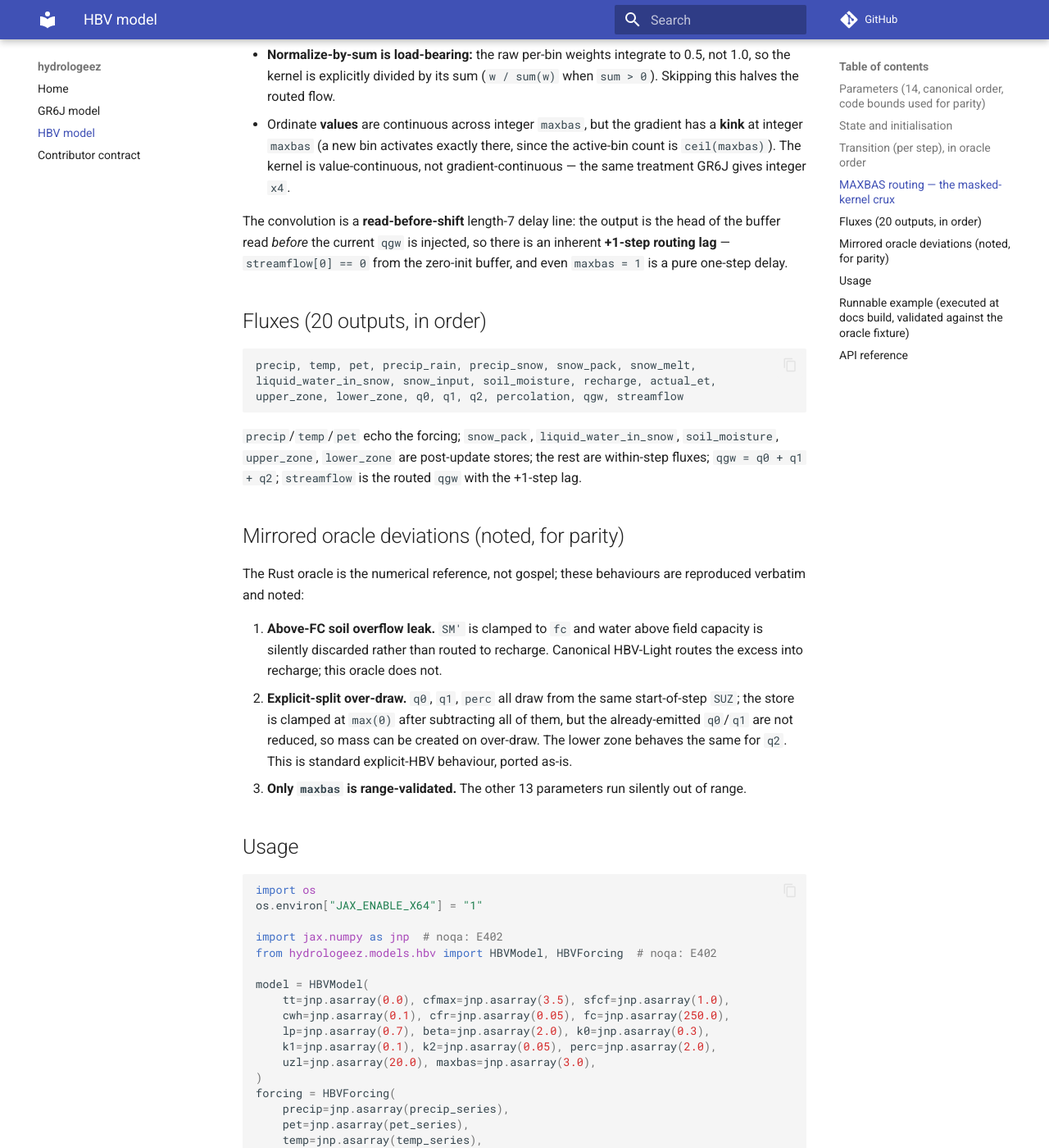
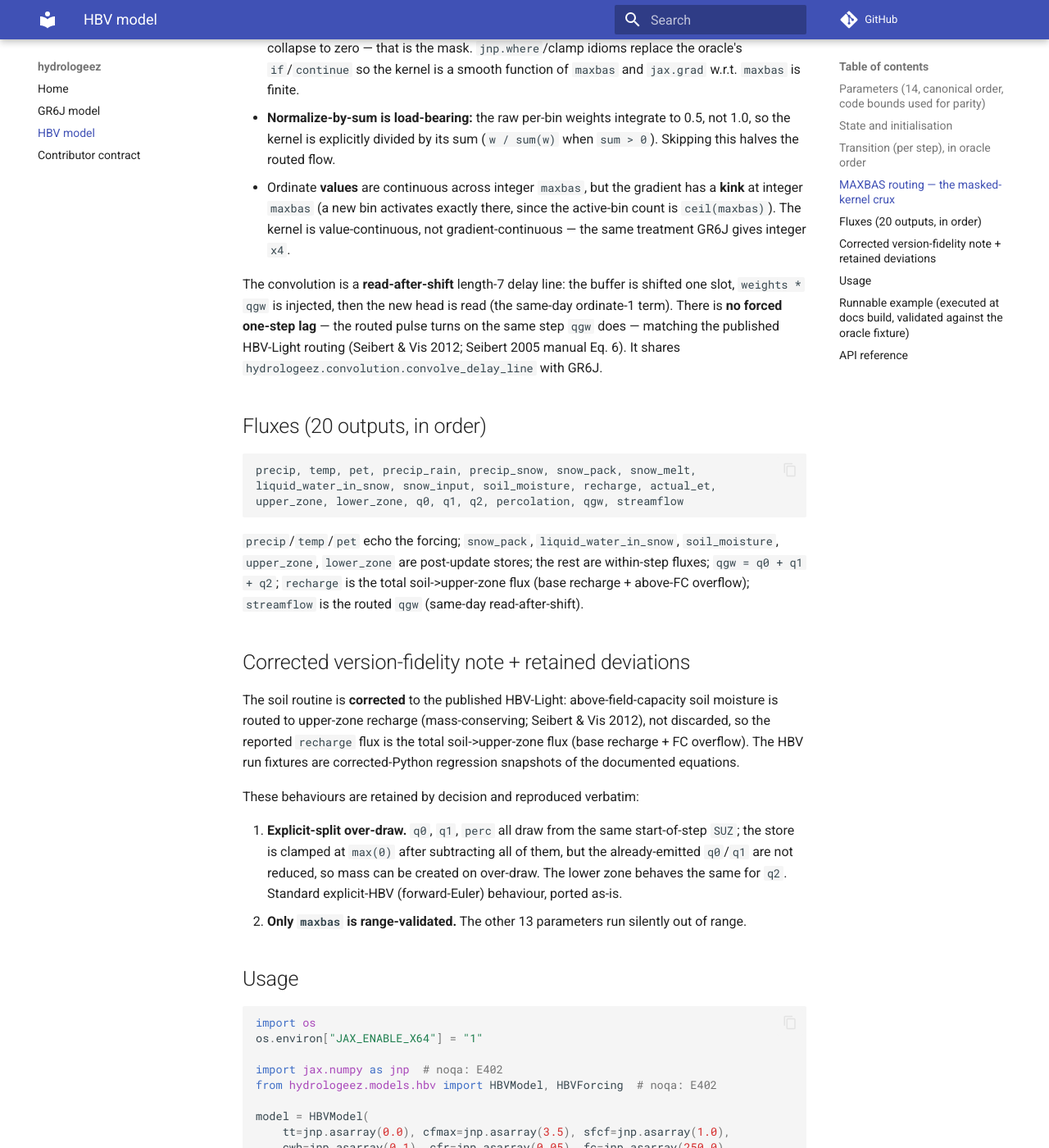
Before and after one commit to CooperBigFoot/hydrologeez, an MkDocs documentation site: the page built from docs/hbv.md, in a window 1280 px wide and 1400 px high, scrolled down 2615 px. Shown: the whole window at 82% size. Built offline with MkDocs 1.6.1 and Material for MkDocs 9.7.7, drawn with Linux system fonts in a browser that asks for light colours; comment, search, counter and statistics services are not loaded; some of the changed text lies outside the part shown.

Commit message:
fix(hbv): routing read-after-shift and route above-FC soil overflow to recharge (version-audit S2) (#25)
Version-audit S2 (final): fix the two confirmed HBV-Light divergences from the
published reference (Seibert & Vis 2012; Seibert 2005), atomically with fixture
regeneration and locking-test rewrites.

1. Routing read-after-shift. convolve_routing read its output BEFORE the
   shift-and-add injected the current step's qgw (a spurious +1-step streamflow
   lag). It now delegates to the shared src/hydrologeez/convolution.py::
   convolve_delay_line (read-after-shift; same-day ordinate-1 term), sharing the
   frozen helper introduced by the GR6J step. Only the streamflow column changes.
2. Above-FC overflow routed to recharge (mass conservation). update_soil_moisture
   clipped SM to [0, fc] and silently DISCARDED water above field capacity.
   It now returns (new_sm, overflow); model.py routes recharge_total = recharge +
   overflow to the upper zone and reports it as the recharge flux, so no water is
   discarded. The 0-floor over-draw (standard forward-Euler HBV) is kept.

Regenerated the 2 HBV run fixtures (canonical, maxbas25) from the corrected model
and added a new hbv_camels_06224000_overflow.npz stress fixture (fc=50, beta=6)
that exercises the above-FC path (SM reaches FC on 101 steps; overflow routed to
recharge; per-step mass balance to 7e-15). hbv_triangular_weights.npz is unchanged
(no equation touches the MAXBAS weights).

Rewrote the locking tests that encoded the +1-step lag to the corrected same-day
property argmax(streamflow>0) == argmax(qgw>0) (streamflow[0]==0 does not
distinguish the fix, since qgw[0]==0 while the stores fill). Added overflow unit +
fixture mass-balance tests and extended HBV parity coverage to the overflow
fixture. Mirrored the corrected wiring in reference_step. Updated docs/hbv.md,
docs/contracts.md (both models' corrected Python equations are now the oracle),
the README HBV section, and the quickstart.

Delta report (buggy-Python vs corrected-Python A/B) confirms canonical and maxbas25
change EXACTLY {streamflow}. Gate green: 96 passed, ruff+ty clean, both --verify
reproduce all fixtures (incl. the new overflow fixture). Calibration parity tests
pass unchanged.

```diff
--- a/docs/examples/hbv_quickstart.py
+++ b/docs/examples/hbv_quickstart.py
@@ -61,11 +61,11 @@
     max_rel = float(np.max(np.abs(sim_eval - oracle_eval) / (np.abs(oracle_eval) + 1e-8)))
     nse_val = float(nse(jnp.asarray(oracle_eval), jnp.asarray(sim_eval)))
     kge_val = float(kge(jnp.asarray(oracle_eval), jnp.asarray(sim_eval)))
-    print(f"[parity] max relative streamflow error vs Rust oracle: {max_rel:.2e}")
+    print(f"[parity] max relative streamflow error vs committed oracle fixture: {max_rel:.2e}")
     print(f"[metrics] NSE = {nse_val:.6f}; KGE = {kge_val:.6f} (post warm-up)")
 
     np.testing.assert_allclose(sim_eval, oracle_eval, rtol=RTOL, atol=ATOL)
-    print("[parity] streamflow within rtol=1e-4 atol=1e-6 of the Rust oracle: OK")
+    print("[parity] streamflow within rtol=1e-4 atol=1e-6 of the committed oracle fixture: OK")
 
 
 main()
--- a/docs/hbv.md
+++ b/docs/hbv.md
@@ -64,12 +64,16 @@
    - *Actual ET:* `lp_threshold = lp*fc`; `ET = pet` if `SM >= lp_threshold` else
      `pet*SM/lp_threshold`; capped `ET = min(ET, max(SM, 0))`; `0` if `fc <= 0` or
      `lp <= 0`.
-   - *Update:* `SM' = clip(SM + (snow_input - recharge) - ET, 0, fc)`.
+   - *Update:* `SM_raw = SM + (snow_input - recharge) - ET`;
+     `overflow = max(SM_raw - fc, 0)` is routed to upper-zone recharge (not
+     discarded); `SM' = clip(SM_raw, 0, fc)`. The reported `recharge` flux is the
+     total soil->upper-zone flux `recharge + overflow`.
 3. **Response.** `q0`, `q1`, `perc` all read the same start-of-step `SUZ`; `q2`
    reads start-of-step `SLZ`.
    - `q0 = k0 * max(SUZ - uzl, 0)`; `q1 = k1 * SUZ`.
    - `perc = min(perc_max, max(SUZ, 0))`.
-   - `SUZ' = max(SUZ + recharge - q0 - q1 - perc, 0)`.
+   - `SUZ' = max(SUZ + recharge_total - q0 - q1 - perc, 0)` (recharge_total =
+     base recharge + above-FC overflow).
    - `q2 = k2 * SLZ`; `SLZ' = max(SLZ + perc - q2, 0)`.
    - `qgw = q0 + q1 + q2` (percolation is an internal SUZ→SLZ transfer, not in
      `qgw`).
@@ -96,10 +100,12 @@
   active-bin count is `ceil(maxbas)`). The kernel is value-continuous, not
   gradient-continuous — the same treatment GR6J gives integer `x4`.
 
-The convolution is a **read-before-shift** length-7 delay line: the output is the
-head of the buffer read *before* the current `qgw` is injected, so there is an
-inherent **+1-step routing lag** — `streamflow[0] == 0` from the zero-init buffer,
-and even `maxbas = 1` is a pure one-step delay.
+The convolution is a **read-after-shift** length-7 delay line: the buffer is
+shifted one slot, `weights * qgw` is injected, then the new head is read (the
+same-day ordinate-1 term). There is **no forced one-step lag** — the routed pulse
+turns on the same step `qgw` does — matching the published HBV-Light routing
+(Seibert & Vis 2012; Seibert 2005 manual Eq. 6). It shares
+`hydrologeez.convolution.convolve_delay_line` with GR6J.
 
 ## Fluxes (20 outputs, in order)
 
@@ -111,23 +117,26 @@
 
 `precip`/`temp`/`pet` echo the forcing; `snow_pack`, `liquid_water_in_snow`,
 `soil_moisture`, `upper_zone`, `lower_zone` are post-update stores; the rest are
-within-step fluxes; `qgw = q0 + q1 + q2`; `streamflow` is the routed `qgw` with the
-+1-step lag.
+within-step fluxes; `qgw = q0 + q1 + q2`; `recharge` is the total soil->upper-zone
+flux (base recharge + above-FC overflow); `streamflow` is the routed `qgw`
+(same-day read-after-shift).
 
-## Mirrored oracle deviations (noted, for parity)
+## Corrected version-fidelity note + retained deviations
 
-The Rust oracle is the numerical reference, not gospel; these behaviours are
-reproduced verbatim and noted:
+The soil routine is **corrected** to the published HBV-Light: above-field-capacity
+soil moisture is routed to upper-zone recharge (mass-conserving; Seibert & Vis
+2012), not discarded, so the reported `recharge` flux is the total soil->upper-zone
+flux (base recharge + FC overflow). The HBV run fixtures are corrected-Python
+regression snapshots of the documented equations.
 
-1. **Above-FC soil overflow leak.** `SM'` is clamped to `fc` and water above field
-   capacity is silently discarded rather than routed to recharge. Canonical
-   HBV-Light routes the excess into recharge; this oracle does not.
-2. **Explicit-split over-draw.** `q0`, `q1`, `perc` all draw from the same
+These behaviours are retained by decision and reproduced verbatim:
+
+1. **Explicit-split over-draw.** `q0`, `q1`, `perc` all draw from the same
    start-of-step `SUZ`; the store is clamped at `max(0)` after subtracting all of
    them, but the already-emitted `q0`/`q1` are not reduced, so mass can be created
-   on over-draw. The lower zone behaves the same for `q2`. This is standard
-   explicit-HBV behaviour, ported as-is.
-3. **Only `maxbas` is range-validated.** The other 13 parameters run silently out
+   on over-draw. The lower zone behaves the same for `q2`. Standard explicit-HBV
+   (forward-Euler) behaviour, ported as-is.
+2. **Only `maxbas` is range-validated.** The other 13 parameters run silently out
    of range.
 
 ## Usage
--- a/pyproject.toml
+++ b/pyproject.toml
@@ -1,6 +1,6 @@
 [project]
 name = "hydrologeez"
-version = "0.1.4"
+version = "0.1.5"
 description = "Differentiable conceptual hydrological models (GR6J, HBV) in JAX with gradient and evolutionary calibration"
 readme = "README.md"
 requires-python = ">=3.11"
@@ -113,7 +113,7 @@
 # Bump My Version
 # -----------------------
 [tool.bumpversion]
-current_version = "0.1.4"
+current_version = "0.1.5"
 commit = false
 tag = false
 allow_dirty = true
--- a/src/hydrologeez/__init__.py
+++ b/src/hydrologeez/__init__.py
@@ -15,7 +15,7 @@
 from hydrologeez.observation import default_streamflow_observation  # noqa: E402
 from hydrologeez.ssm import StateSpaceModel  # noqa: E402
 
-__version__ = "0.1.4"
+__version__ = "0.1.5"
 
 __all__ = [
     "StateSpaceModel",
```
Also changed, not shown: docs/contracts.md (+11 -2 lines), 11 other files.
